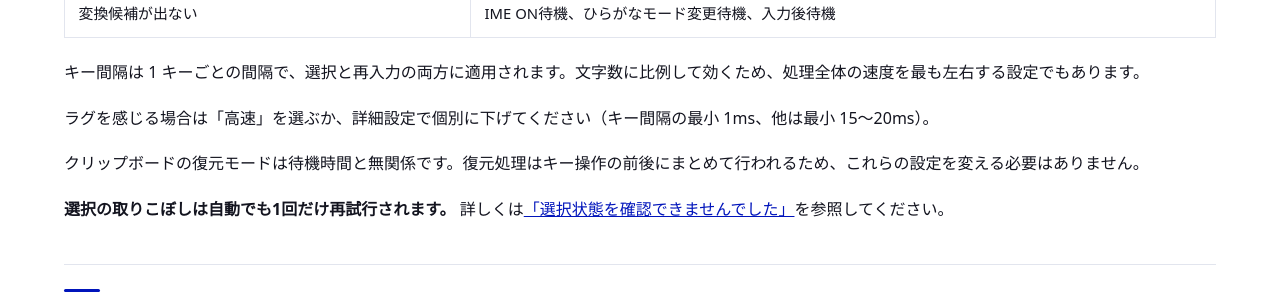
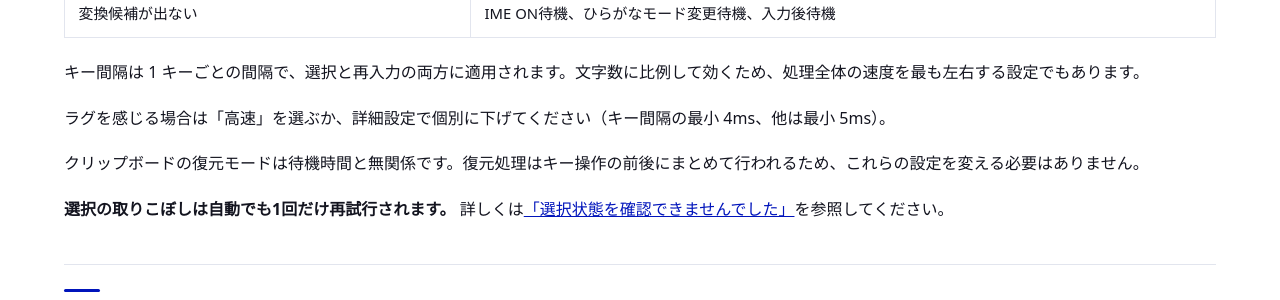
Before and after one commit to moappsupport/ro-maji_IME_Rescue, a Jekyll site: the page built from troubleshooting.md, in a window 1280 px wide and 900 px high, scrolled down 516 px. Shown: the part 153-453 px from the top of the window. Built offline with Jekyll 4.4.1, drawn with Linux system fonts in a browser that asks for light colours; some of the changed text lies outside the part shown.

Commit message:
TROUBLESHOOTING.md の具体数値をプリセット最終値に合わせる
IME ON待機・ひらがなモード変更待機・入力後待機の目安値、
操作間待機とキー間隔の最小値の記載を、v1.1.0 の最終値
（標準20/8/1.5、最小5/4）に更新した。docs/troubleshooting.md は
./sync-site.sh で再生成。

```diff
--- a/troubleshooting.md
+++ b/troubleshooting.md
@@ -21,7 +21,7 @@ updated: 2026-08-04
 
 キー間隔は 1 キーごとの間隔で、選択と再入力の両方に適用されます。文字数に比例して効くため、処理全体の速度を最も左右する設定でもあります。
 
-ラグを感じる場合は「高速」を選ぶか、詳細設定で個別に下げてください（キー間隔の最小 1ms、他は最小 15〜20ms）。
+ラグを感じる場合は「高速」を選ぶか、詳細設定で個別に下げてください（キー間隔の最小 4ms、他は最小 5ms）。
 
 クリップボードの復元モードは待機時間と無関係です。復元処理はキー操作の前後にまとめて行われるため、これらの設定を変える必要はありません。
 
@@ -241,7 +241,7 @@ Windows の UIPI により、権限の低いプロセスから高いプロセス
 ### 設定が反映されない {: #settings-not-applied}
 
 - 設定ファイルは `%LOCALAPPDATA%\ro-maji_ime_rescue\ro-maji_ime_rescue.ini` です
-- 有効範囲外の値は読み込み時・保存時の両方で自動的に丸められます（例: 操作間待機の最小値は 15ms）
+- 有効範囲外の値は読み込み時・保存時の両方で自動的に丸められます（例: 操作間待機の最小値は 5ms）
 - 設定画面で OK を押した時点で反映されます。アプリの再起動は不要です
 
 ### 自動起動を有効にできない {: #startup-not-enabled}
@@ -458,7 +458,7 @@ result: Success
       "name": "設定が反映されない",
       "acceptedAnswer": {
         "@type": "Answer",
-        "text": "設定ファイルは %LOCALAPPDATA%\\ro-maji_ime_rescue\\ro-maji_ime_rescue.ini です 有効範囲外の値は読み込み時・保存時の両方で自動的に丸められます（例: 操作間待機の最小値は 15ms） 設定画面で OK を押した時点で反映されます。アプリの再起動は不要です"
+        "text": "設定ファイルは %LOCALAPPDATA%\\ro-maji_ime_rescue\\ro-maji_ime_rescue.ini です 有効範囲外の値は読み込み時・保存時の両方で自動的に丸められます（例: 操作間待機の最小値は 5ms） 設定画面で OK を押した時点で反映されます。アプリの再起動は不要です"
       }
     },
     {
```
Also changed, not shown: other parts of troubleshooting.md (+4 -4 lines).
